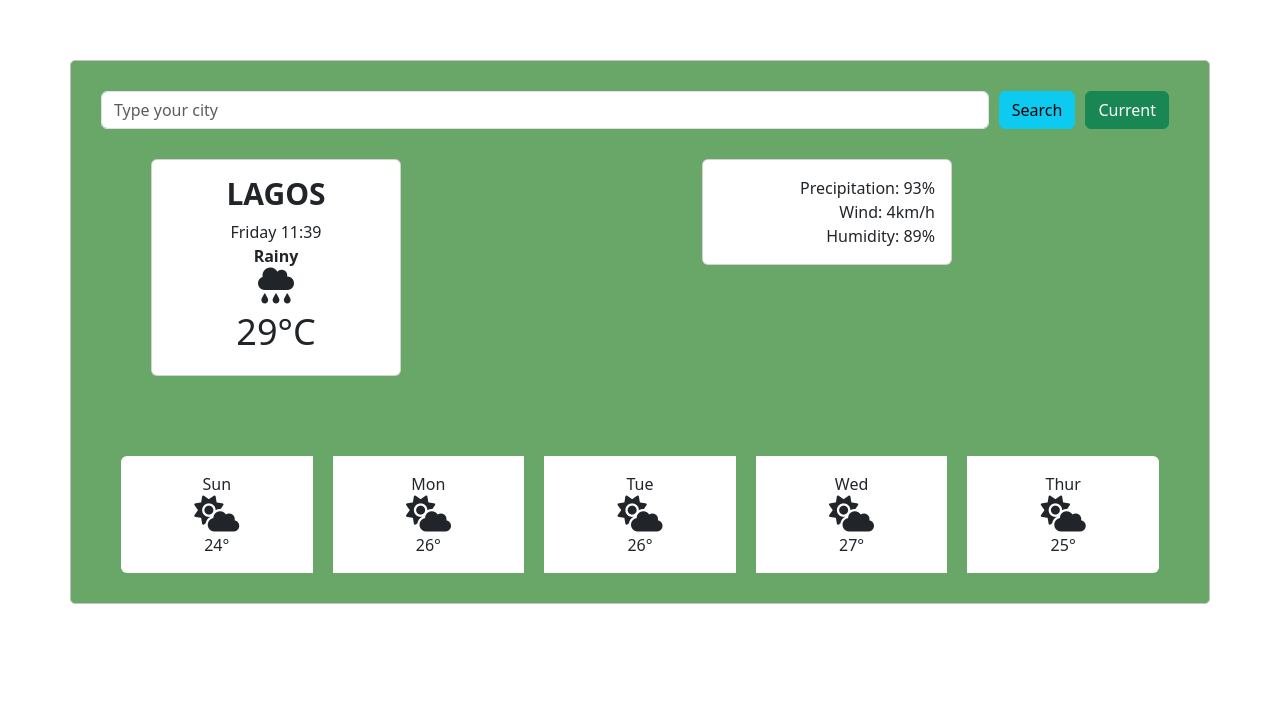
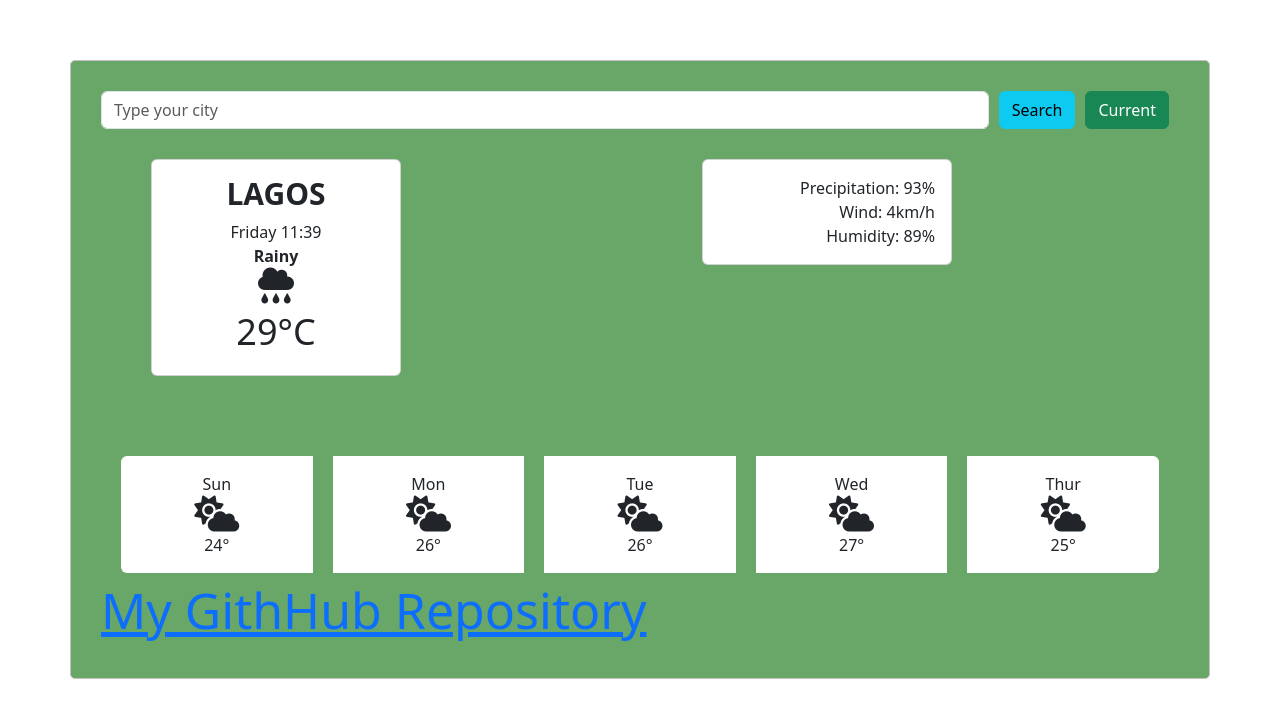
Before and after one commit to Rike12/Weatherapp, a website built with Parcel: page index.html in a window 1280 px wide. Built offline with nearby package versions, Linux system fonts and the light colour scheme.

Commit message:
Added github repository link to the bottom of my project

```diff
--- a/index.html
+++ b/index.html
@@ -114,7 +114,13 @@
           </div>
         </div>
       </div>
+      <div>
+        <a href="http://https://github.com/Rike12/Weatherapp.git">My GithHub Repository</a>
+      </div>
+    </div>
+
 
   </body>
+
   <script src="src/script.js"></script>
 </html>
--- a/src/styles.css
+++ b/src/styles.css
@@ -92,3 +92,8 @@ p {
   text-align: center;
   border: none;
 }
+
+    a{
+    font-size: 50px;
+
+    }
```
